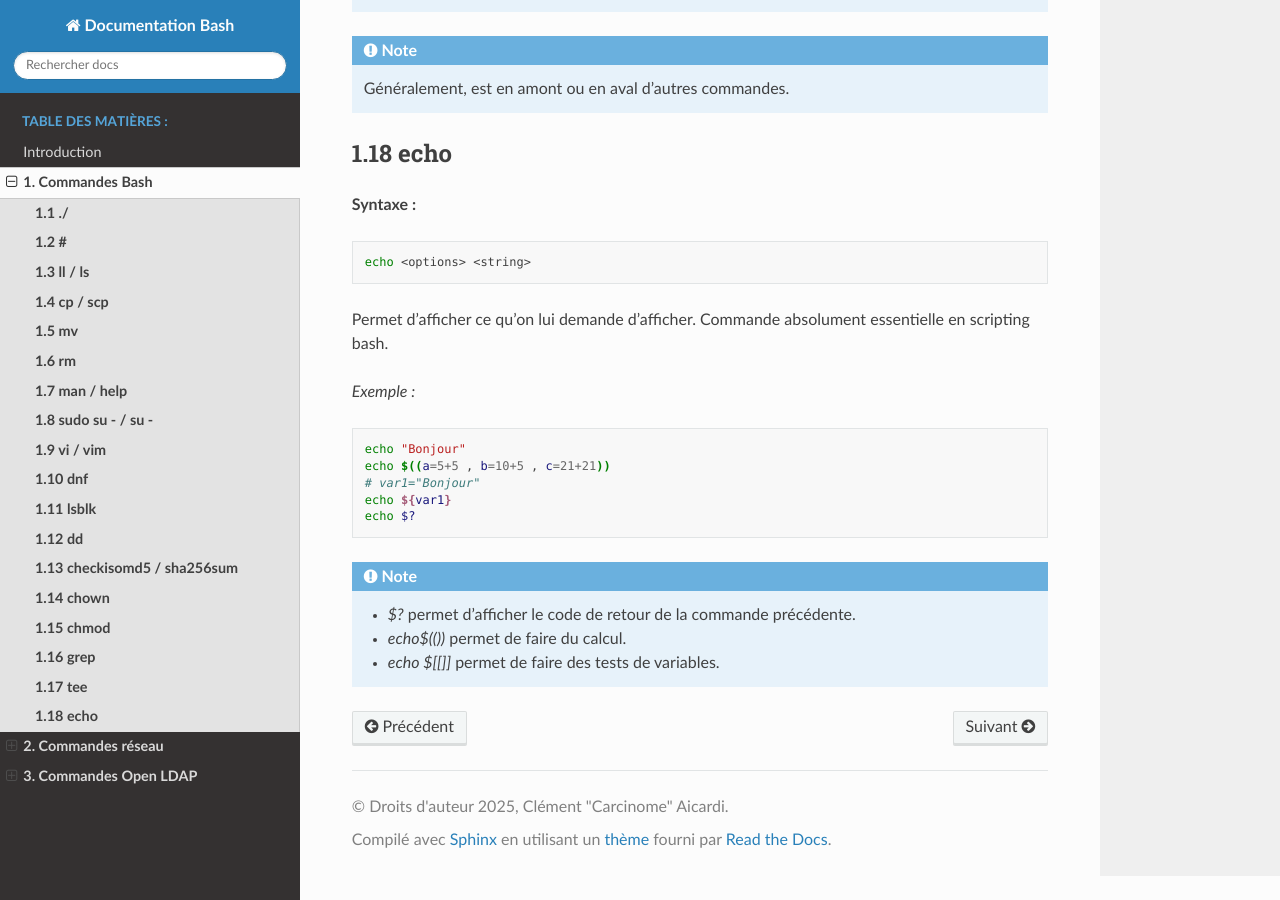
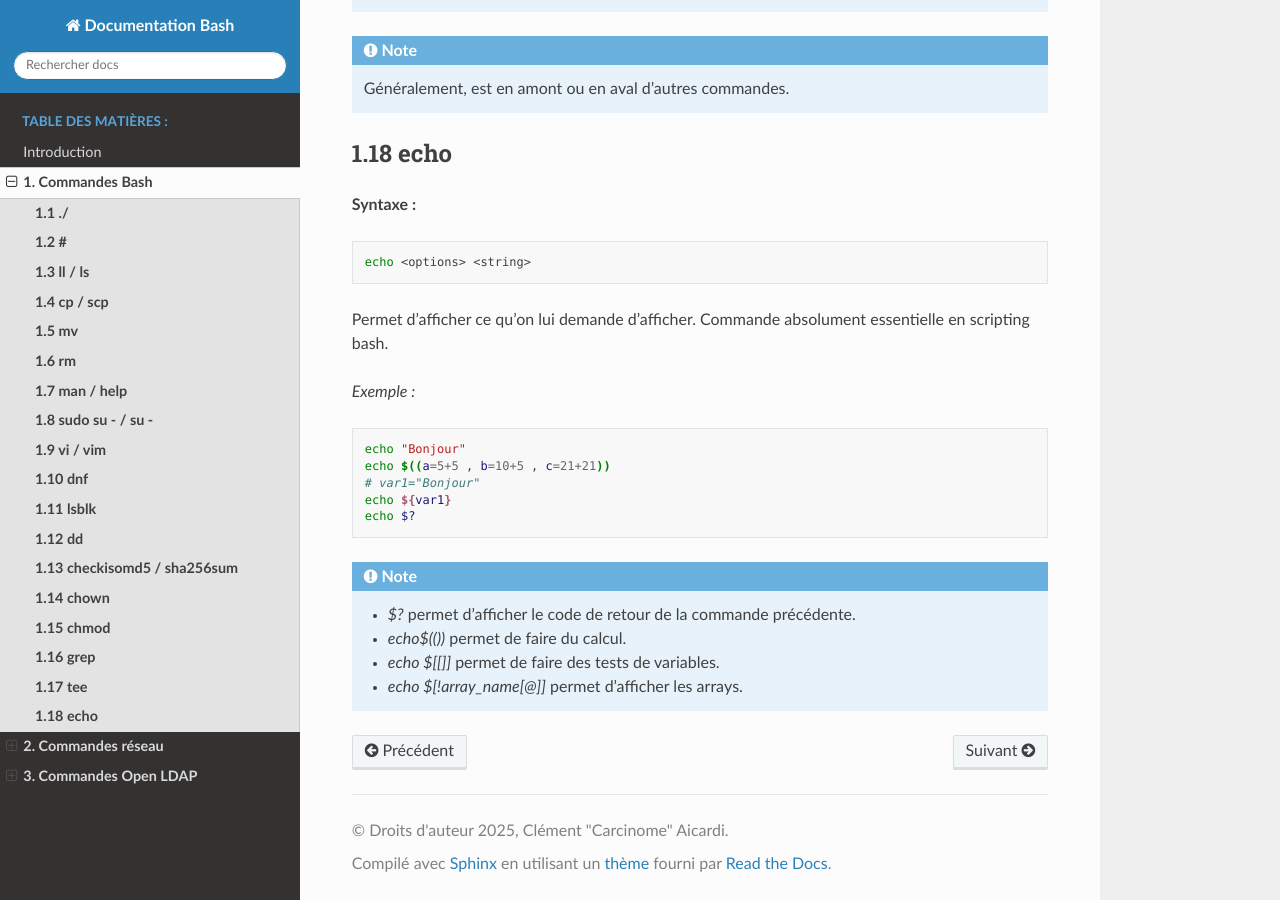
Before and after one commit to Carcinome/documentationBash, a Sphinx documentation site: the page built from source/commandes_bash.rst, in a window 1280 px wide and 900 px high, scrolled down 11631 px. Built offline with Sphinx 7.4.7 and the Read the Docs theme 3.1.0, drawn with Linux system fonts in a browser that asks for light colours.

Commit message:
Mise à jour de la documentation

```diff
--- a/source/commandes_bash.rst
+++ b/source/commandes_bash.rst
@@ -576,3 +576,4 @@ Permet d'afficher ce qu'on lui demande d'afficher. Commande absolument essentiel
     - `$?` permet d'afficher le code de retour de la commande précédente.
     - `echo$(())` permet de faire du calcul.
     - `echo $[[]]` permet de faire des tests de variables.
+    - `echo $[!array_name[@]]` permet d'afficher les arrays.
--- a/source/conf.py
+++ b/source/conf.py
@@ -14,7 +14,7 @@ release = 'alpha_v0.1'
 # -- General configuration ---------------------------------------------------
 # https://www.sphinx-doc.org/en/master/usage/configuration.html#general-configuration
 
-extensions = ['sphinx_copybutton']
+extensions = ["sphinx_copybutton"]
 
 templates_path = ['_templates']
 exclude_patterns = []
@@ -30,5 +30,4 @@ html_theme_options = {
     "collapse_navigation": False,
     "navigation_depth": -1,
 }
-
 html_baseurl = "https://github.com/Carcinome/documentationBash.git"
```
Also changed, not shown: 8 other files.
